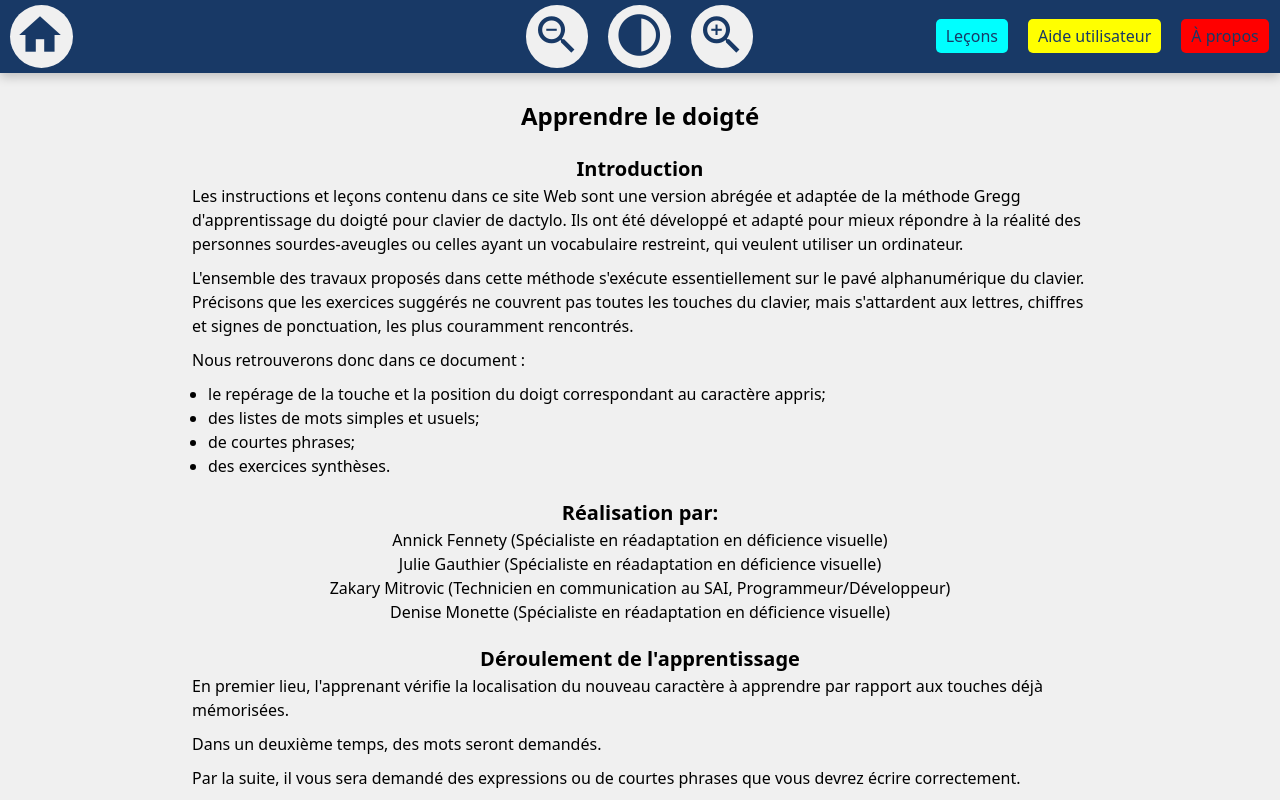
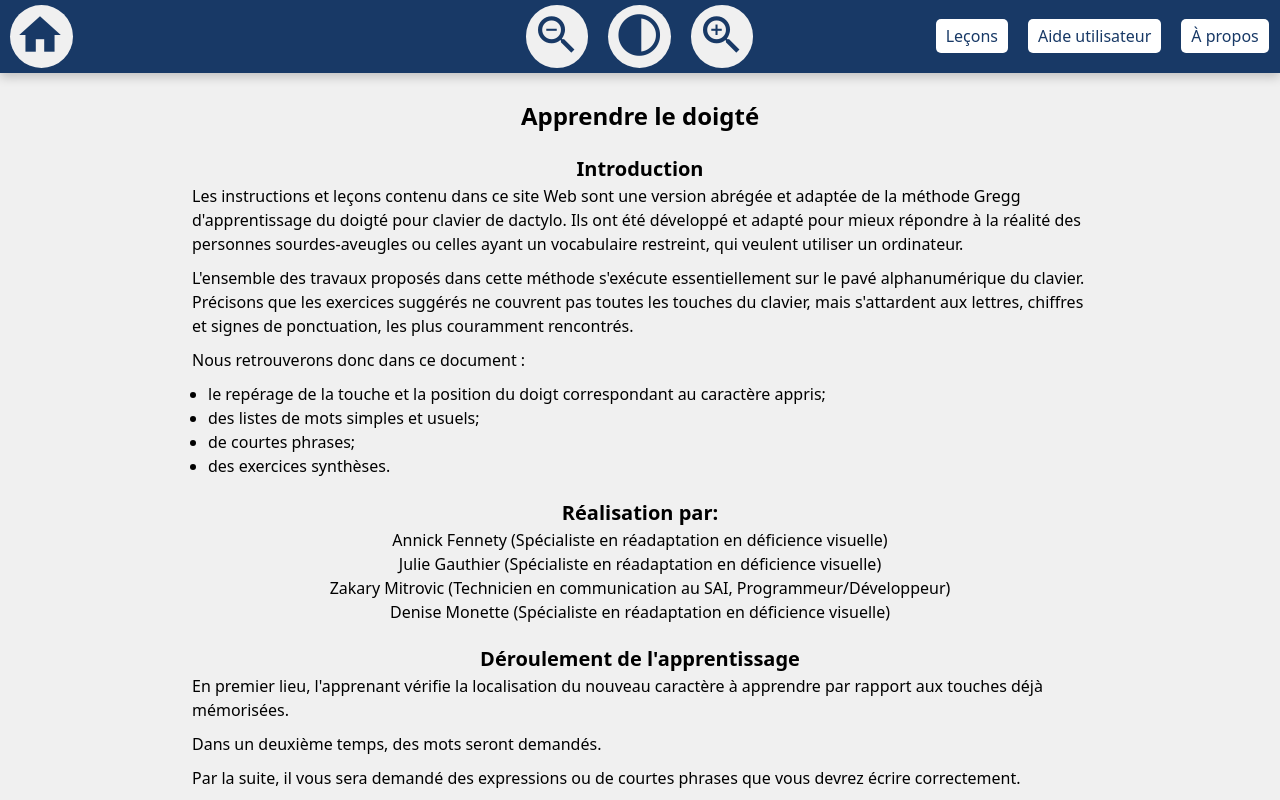
Before and after one commit to MZakary/Typer, a React (Vite) app: page / in a window 1280 px wide. Shown: the top 800 px of the page. Built offline with nearby package versions, Linux system fonts and the light colour scheme.

Commit message:
changed button colors

```diff
--- a/src/SCSS/_index.scss
+++ b/src/SCSS/_index.scss
@@ -55,13 +55,13 @@ header{
         }
 
         .Lecon{
-            background-color: cyan;
+            background-color: white;
         }
         .APropos{
-            background-color: red;
+            background-color: white;
         }
         .AideUtil{
-            background-color: yellow;
+            background-color: white;
         }
     }
 
@@ -100,6 +100,12 @@ body.high-contrast {
             color: $primary-white;
         }
         }
+        .OtherOptions{
+            .Lecon, .APropos, .AideUtil{
+                background-color: black;
+                color: $primary-white;
+            }
+        }
     }
 
     footer{
```
